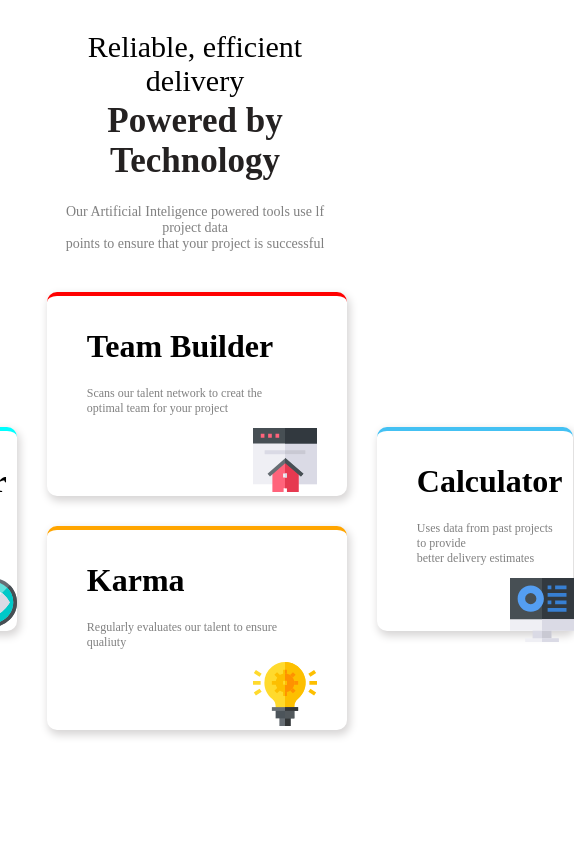
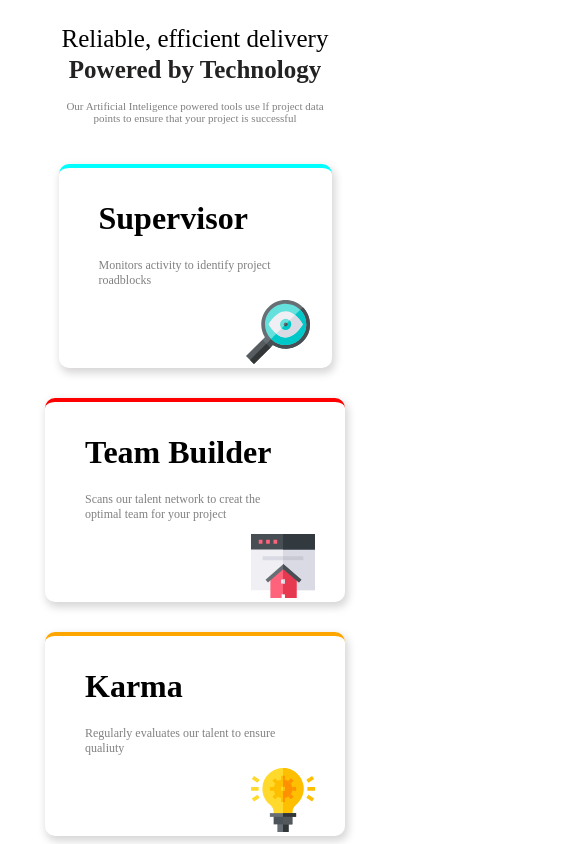
Before and after one commit to bijoy291/Four-card-master, a plain HTML site: page index.html in a window 390 px wide. Shown: the top 844 px of the page, 574 px wide, since content can reach past the window. Drawn offline with Linux system fonts and the light colour scheme.

Commit message:
style.css

```diff
--- a/style.css
+++ b/style.css
@@ -79,3 +79,45 @@ font-size: 35px;
   margin-top: 135px;
 }
 /* content item end***** */
+
+/* responsive start**** */
+
+@media only screen and (max-width: 600px) {
+  .content{
+  flex-wrap: wrap;
+  }
+.child1{
+  margin-top: 0;
+}
+.child4{
+  margin-top: 10px;
+}
+}
+
+/* phone responsive start** */
+@media only screen and (max-width: 400px) {
+  .content{
+  flex-wrap: wrap;
+}
+.p1{
+font-size: 25px;
+font-family: serif;
+font-style: normal;
+margin-bottom: 1%;
+}
+.bottom h1{
+color: rgb(36, 33, 33);
+margin-top: 1%;
+font-size: 25px;
+}
+.p2{
+  font-size: 11px;
+  color: gray;
+}
+.child1{
+  margin-top: 0;
+}
+.child4{
+  margin-top: 10px;
+}
+}
```
